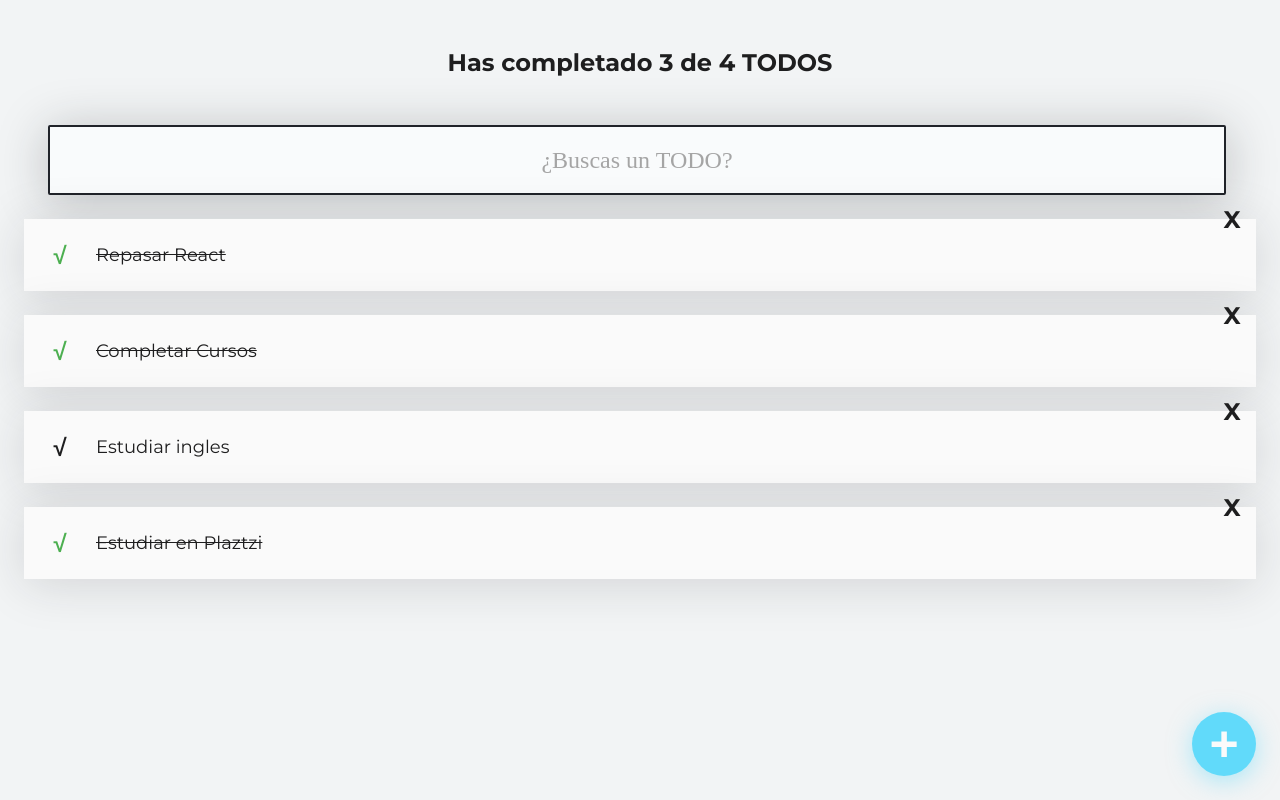
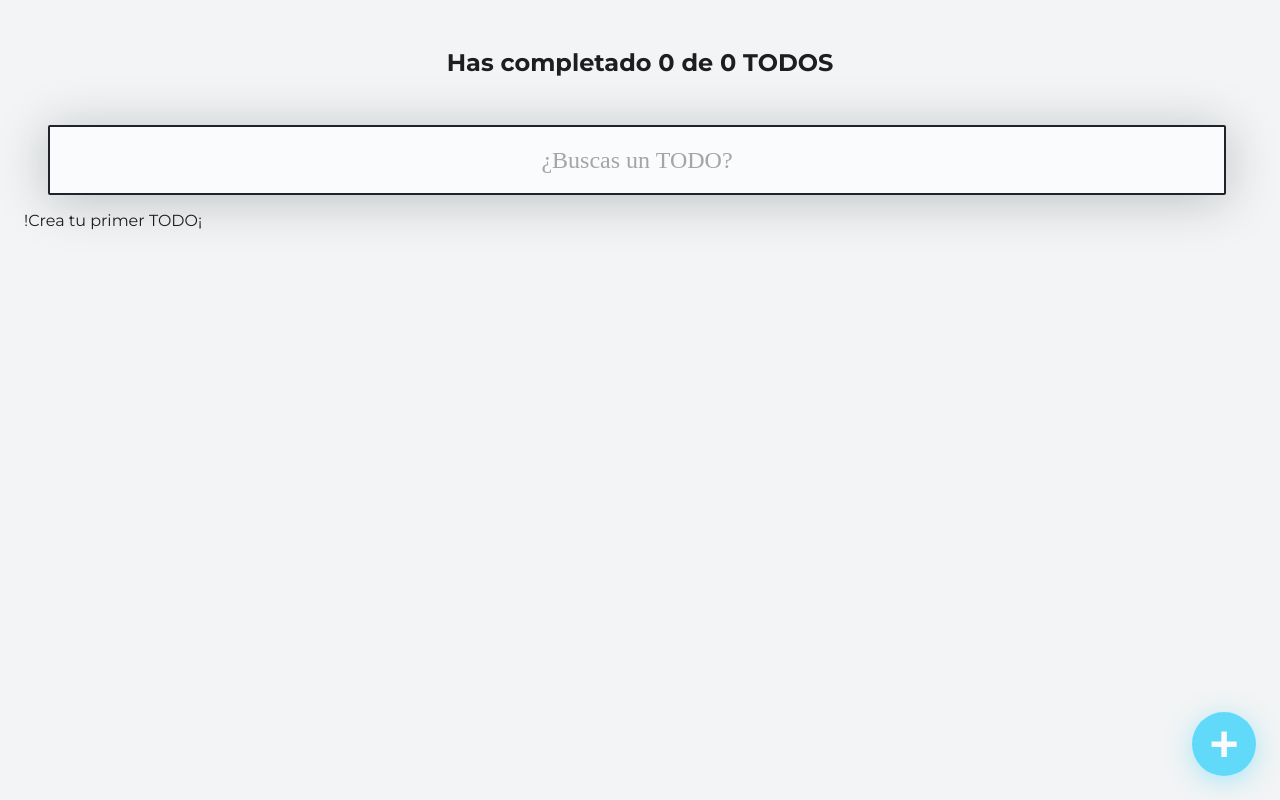
Before and after one commit to gumodi35/TodoPractice-React-Js, a React (Create React App) app: page / in a window 1280 px wide. Built offline with nearby package versions, Linux system fonts and the light colour scheme.

Commit message:
Add hook useEffect

```diff
--- a/src/App.js
+++ b/src/App.js
@@ -1,18 +1,67 @@
-import React from "react";
-import { useState } from 'react'
+//import React from "react";
+import { useState, useEffect } from 'react'
 import { AppUI } from "./AppUI";
 //import './App.css';
 
-const defaultTodos= [
+/* const defaultTodos= [
   {text: "Repasar React", completed: true},
   {text: "Completar Cursos", completed: true},
   {text: "Estudiar ingles", completed: false},
   {text: "Estudiar en Plaztzi", completed: true}
-]
+] */
+
+const useLocalStorage = (itemName, initialValue) => {
+  const [error, setError] = useState(false);
+  const [loading, setLoading] = useState(true);
+  const [item, setItem] = useState(initialValue);
+
+  useEffect(() => {
+    setTimeout(() => {
+     try {
+      const localStorageItem = localStorage.getItem(itemName);
+      let parsedItem;
+
+      if (!localStorageItem) {
+        localStorage.setItem(itemName, JSON.stringify(initialValue));
+        parsedItem = initialValue;
+      } else {
+        parsedItem = JSON.parse(localStorageItem);
+      }
+
+      setItem(parsedItem);
+      setLoading(false);
+     } catch (error) {
+        setError(error);
+     }
+    }, 1000)
+  });
+
+  const saveItem = (newItem) => {
+    try {
+      const stringifiedItem = JSON.stringify(newItem);
+      localStorage.setItem(itemName, stringifiedItem);
+      setItem(newItem);
+    } catch (error) {
+      setError(error);
+    }
+  };
+
+  return {
+    item,
+    saveItem,
+    loading,
+    error,
+  };
+}
 
  function App() {
 // !Here we create a state for the search value and we pass it to the TodoSearch component
-  const [todos, setTodos] = useState(defaultTodos);
+const {
+        item: todos,
+        saveItem: saveTodos,
+        loading,
+        error,
+      } = useLocalStorage('TODOS_V1', []);
 const [searchValue, setSearchValue] = useState('');
 
 const completedTodos = todos.filter(todo => !!todo.completed).length;
@@ -20,32 +69,34 @@ function App() {
 
 let searchedTodos = [];
 
-  if(!searchValue.length >= 1){
+if (!searchValue.length >= 1) {
   searchedTodos = todos;
 } else {
-    searchedTodos = todos.filter(todo =>  {
-      const todotext= todo.text.toLowerCase();
+  searchedTodos = todos.filter(todo => {
+    const todoText = todo.text.toLowerCase();
     const searchText = searchValue.toLowerCase();
-      return todotext.includes(searchText)
+    return todoText.includes(searchText);
   });
 }
 
 const completeTodo = (text) => {
   const todoIndex = todos.findIndex(todo => todo.text === text);
   const newTodos = [...todos];
-    newTodos[todoIndex].completed= true;
-    setTodos(newTodos);
-  }
+  newTodos[todoIndex].completed = true;
+  saveTodos(newTodos);
+};
 
 const deleteTodo = (text) => {
   const todoIndex = todos.findIndex(todo => todo.text === text);
   const newTodos = [...todos];
   newTodos.splice(todoIndex, 1);
-    setTodos(newTodos);
-  }
+  saveTodos(newTodos);
+};
 
 return (
   <AppUI
+    loading={loading}
+    error={error}
     totalTodos={totalTodos}
     completedTodos={completedTodos}
     searchValue={searchValue}
@@ -54,7 +105,7 @@ function App() {
     completeTodo={completeTodo}
     deleteTodo={deleteTodo}
   />
-  )
+);
 }
 
 export default App;
--- a/src/AppUI.jsx
+++ b/src/AppUI.jsx
@@ -1,12 +1,13 @@
+import React from 'react'
 import { TodoCounter } from "./components/TodoCounter/TodoCounter";
 import { TodoSearch } from "./components/TodoSearch/TodoSearch";
 import { TodoList } from "./components/TodoList/TodoList";
 import { TodoItem } from "./components/TodoItem/TodoItem";
 import { CreateTodoButtom } from "./components/CreateTodoButtom/CreateTodoButtom";
 
-import React from 'react'
-
 const AppUI = ({
+    error,
+    loading,
     totalTodos,
     completedTodos,
     searchValue,
@@ -24,10 +25,14 @@ const AppUI = ({
     <TodoSearch
       searchValue={searchValue}
       setSearchValue={setSearchValue}
-
     />
 
     <TodoList>
+        {error && <p>Algo fallo, vuelve intentar por favor!...</p>}
+        {loading && <p>Cargando, espera por favor!...</p>}
+        {(!loading && !searchedTodos.length) && <p>!Crea tu primer TODO¡</p>}
+
+
       {searchedTodos.map(todo => (
         <TodoItem
           key={todo.text}
@@ -38,6 +43,7 @@ const AppUI = ({
         />
       ))}
     </TodoList>
+
     <CreateTodoButtom />
   </React.Fragment>
   );
```
Lines whose indentation alone changed are shown as unchanged.
